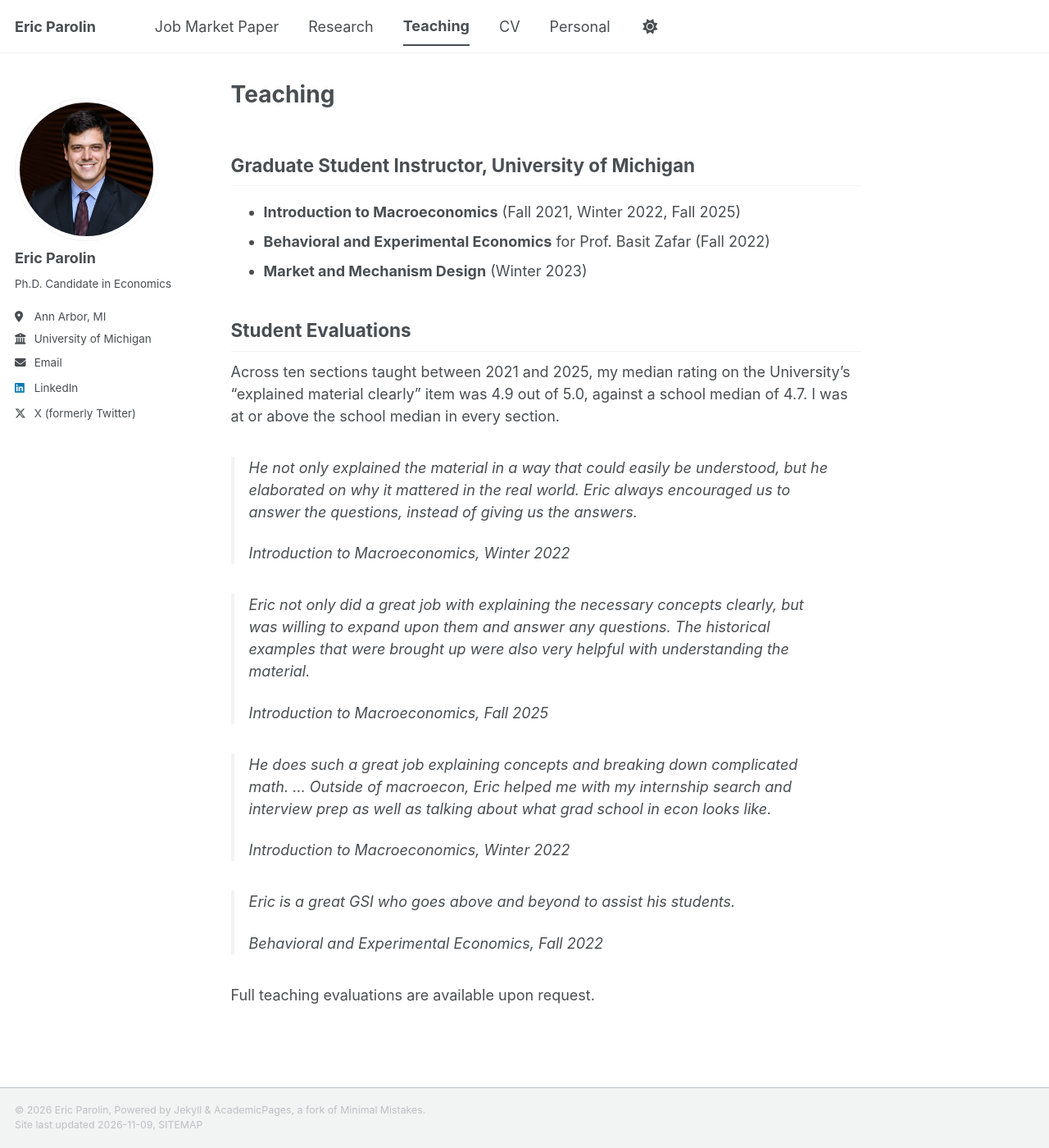
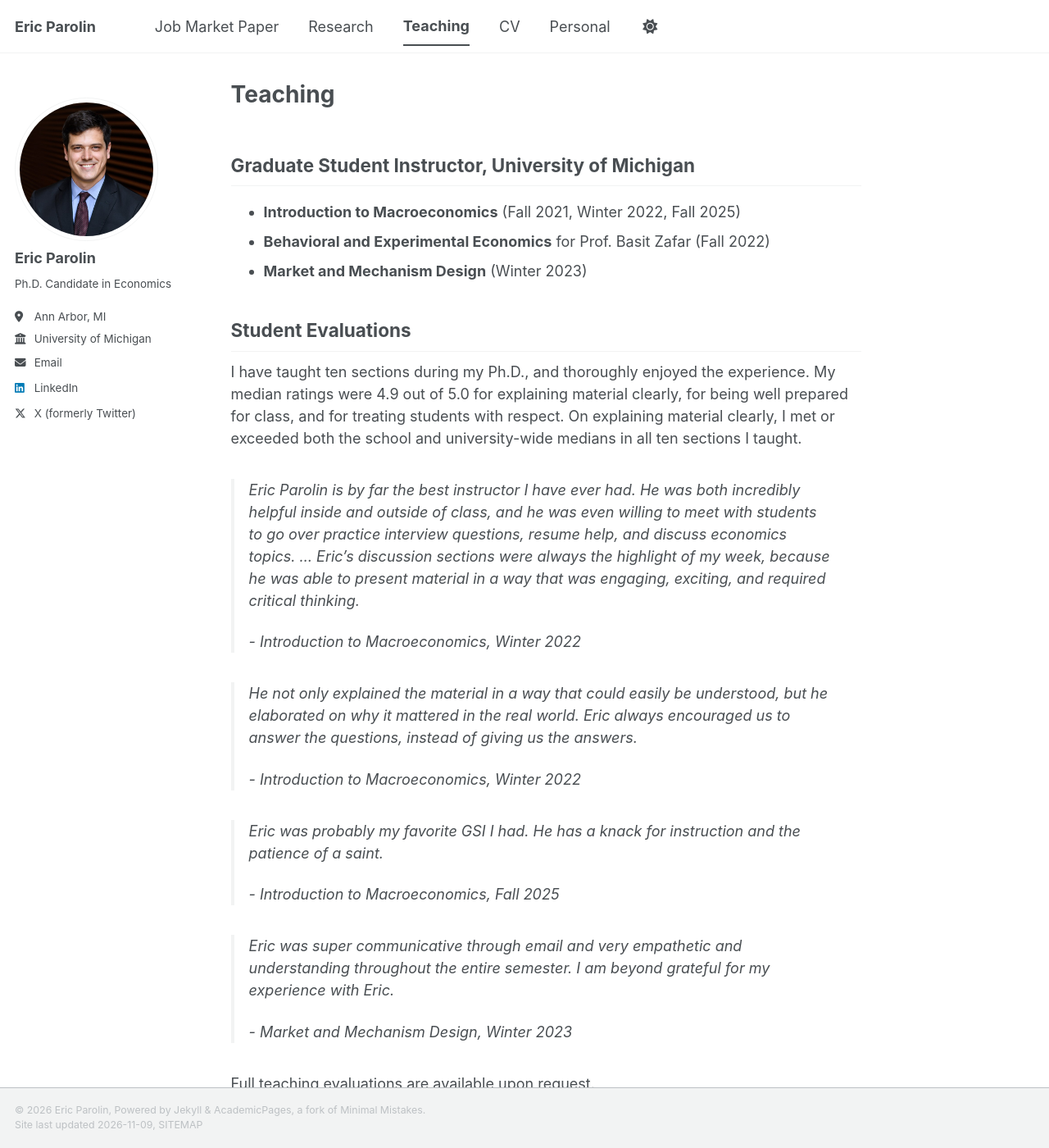
Before and after one commit to ericparolin/ericparolin.github.io, a Jekyll site: the page built from _pages/teaching.md, in a window 1280 px wide and 1400 px high. Shown: the whole window at 82% size. Built offline with Jekyll 4.4.1, drawn with Linux system fonts in a browser that asks for light colours; a style sheet for code colours, icons or effects is not loaded.

Commit message:
Reword the evaluation summary and re-pick the student comments
Opens with the ten sections taught, then the three university-wide instructor
medians. The "all ten sections" claim is attached only to explaining material
clearly, which is the one item clearing both the school and university-wide
medians every time; preparedness falls below in three sections and respect in
two, both Econ 408.

Swaps in the strongest comments and sets attributions as plain text led by a
dash, escaped so kramdown does not read it as a list. The "best instructor I
have ever had" comment is trimmed mid-way, marked with an ellipsis, to drop a
line about the class being otherwise confusing and a comparison with other
economists.

Co-Authored-By: Claude Opus 5 <noreply@anthropic.com>

```diff
--- a/_pages/teaching.md
+++ b/_pages/teaching.md
@@ -12,22 +12,22 @@ author_profile: true
 
 ## Student Evaluations
 
-Across ten sections taught between 2021 and 2025, my median rating on the University's "explained material clearly" item was 4.9 out of 5.0, against a school median of 4.7. I was at or above the school median in every section.
+I have taught ten sections during my Ph.D., and thoroughly enjoyed the experience. My median ratings were 4.9 out of 5.0 for explaining material clearly, for being well prepared for class, and for treating students with respect. On explaining material clearly, I met or exceeded both the school and university-wide medians in all ten sections I taught.
+
+> Eric Parolin is by far the best instructor I have ever had. He was both incredibly helpful inside and outside of class, and he was even willing to meet with students to go over practice interview questions, resume help, and discuss economics topics. … Eric's discussion sections were always the highlight of my week, because he was able to present material in a way that was engaging, exciting, and required critical thinking.
+>
+> \- Introduction to Macroeconomics, Winter 2022
 
 > He not only explained the material in a way that could easily be understood, but he elaborated on why it mattered in the real world. Eric always encouraged us to answer the questions, instead of giving us the answers.
 >
-> *Introduction to Macroeconomics, Winter 2022*
+> \- Introduction to Macroeconomics, Winter 2022
 
-> Eric not only did a great job with explaining the necessary concepts clearly, but was willing to expand upon them and answer any questions. The historical examples that were brought up were also very helpful with understanding the material.
+> Eric was probably my favorite GSI I had. He has a knack for instruction and the patience of a saint.
 >
-> *Introduction to Macroeconomics, Fall 2025*
+> \- Introduction to Macroeconomics, Fall 2025
 
-> He does such a great job explaining concepts and breaking down complicated math. … Outside of macroecon, Eric helped me with my internship search and interview prep as well as talking about what grad school in econ looks like.
+> Eric was super communicative through email and very empathetic and understanding throughout the entire semester. I am beyond grateful for my experience with Eric.
 >
-> *Introduction to Macroeconomics, Winter 2022*
-
-> Eric is a great GSI who goes above and beyond to assist his students.
->
-> *Behavioral and Experimental Economics, Fall 2022*
+> \- Market and Mechanism Design, Winter 2023
 
 Full teaching evaluations are available upon request.
```
